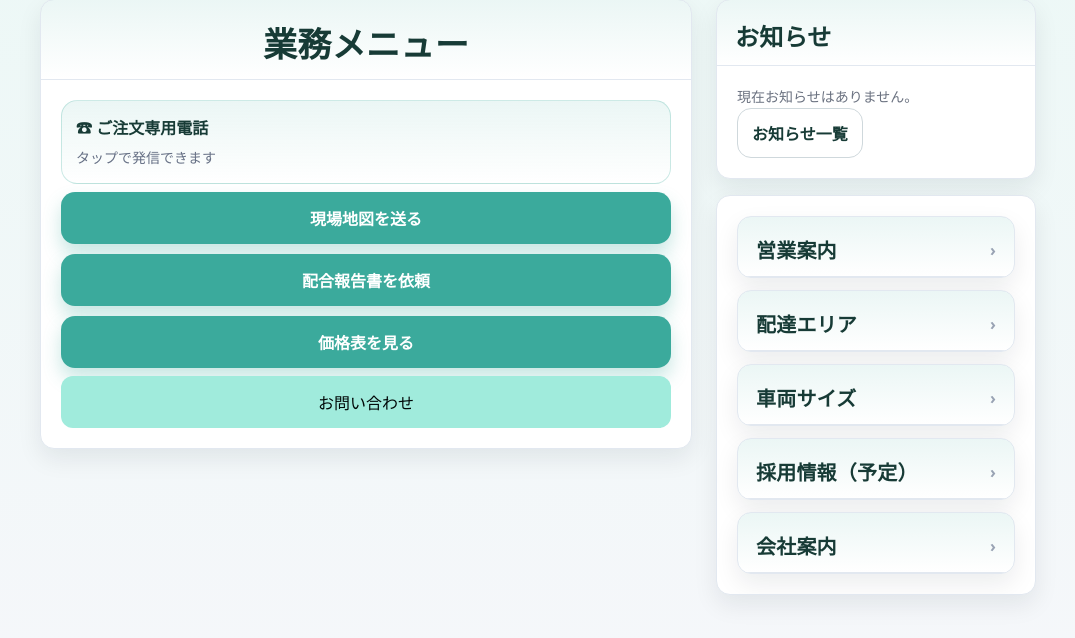
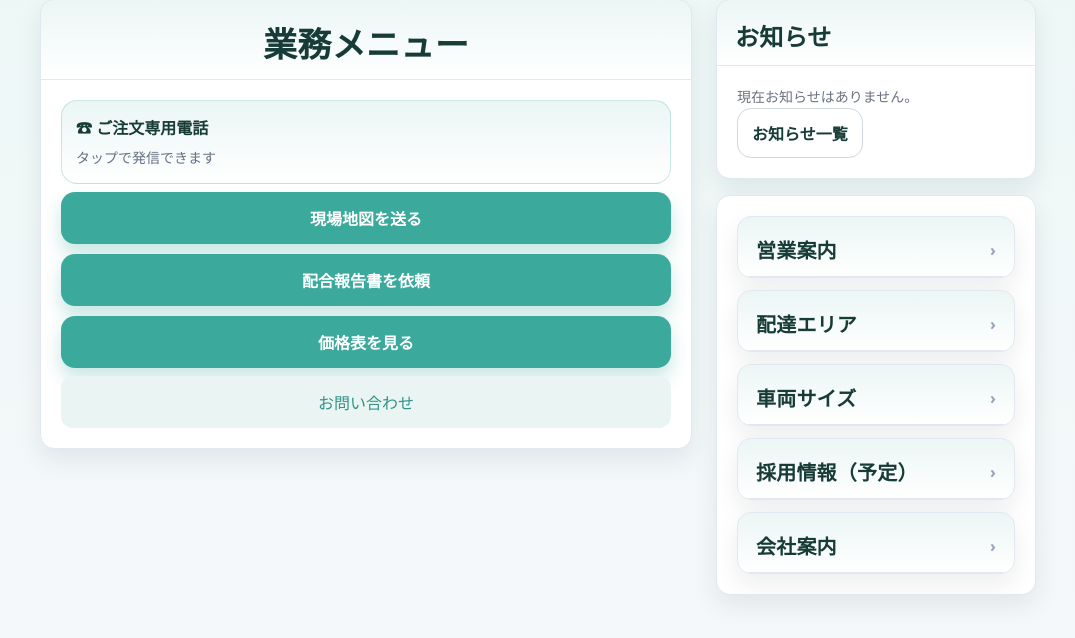
Before and after one commit to 2co2co0417/imabari-namacon-portal, a Python web app: template templates/dashboard.html in a window 1280 px wide. Shown: the part 96-734 px from the top of the page, without its empty margins (102-1177 px from the left). Run offline with Jinja, Linux system fonts and the light colour scheme; the template is opened without the code that fills it, so the values that code supplies are empty.

Commit message:
元に戻す

```diff
--- a/static/css/style.css
+++ b/static/css/style.css
@@ -1255,8 +1255,8 @@ textarea:focus {
   padding: 14px;
   border-radius: 12px;
 
-  background: #a0ebdc; /* うっすらミント系 */
-  color: #000707;
+  background: #EAF4F2; /* うっすらミント系 */
+  color: #2F9488;
 
   border: none;        /* 枠線なし */
   text-decoration: none; /* 下線なし */
```
